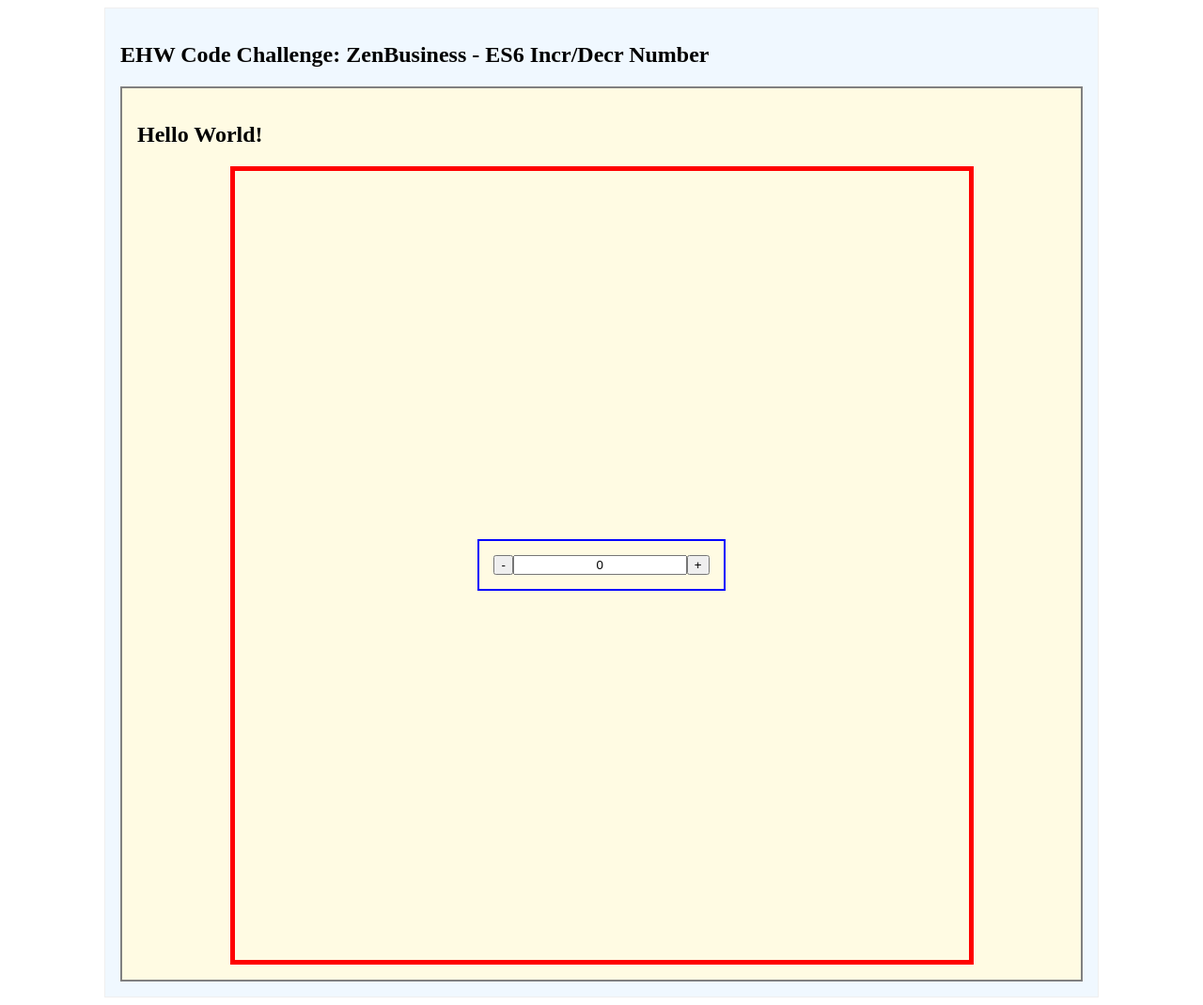
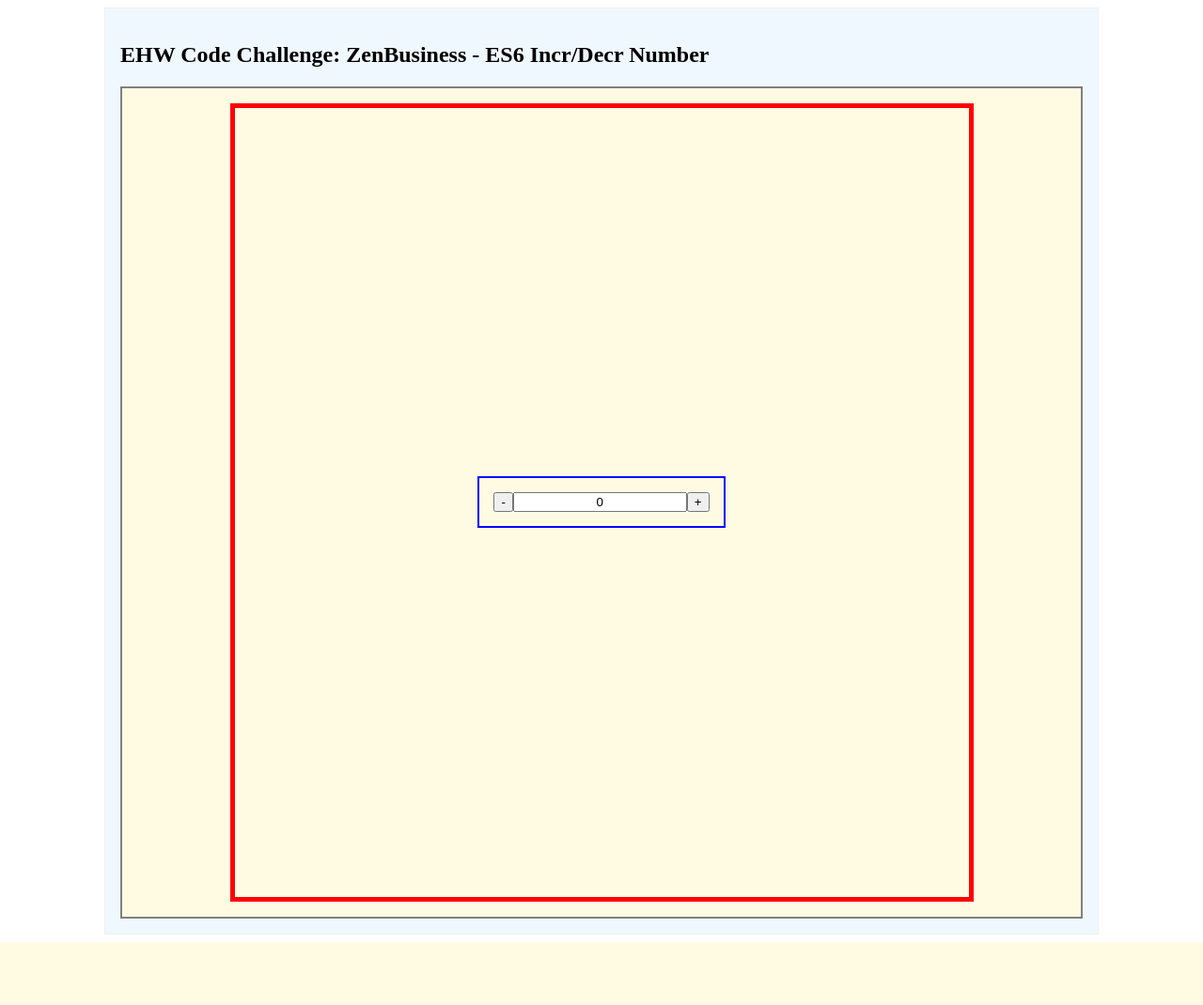
Before and after one commit to codewizard13/es6-chal-numincdec, a PHP site: page / in a window 1280 px wide. Shown: the whole page at 94% size. After the commit the page ends 1003 px from the top, so only its background shows below. Run offline with PHP 8.4, Linux system fonts and the light colour scheme.

Commit message:
UPDATE index.php: - Remove placeholder Hello World html - Include inc/main.php

```diff
--- a/index.php
+++ b/index.php
@@ -62,9 +62,7 @@ Tags:
 
 <main>
 
-
-
-<h2>Hello World!</h2>
+<?php require_once('inc/main.php'); ?>
 
 <div class="container">
 <!--
```
